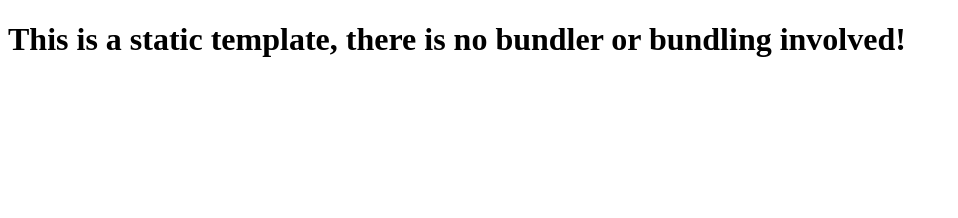
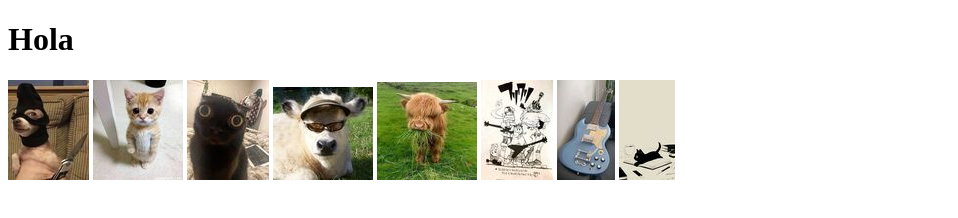
Before and after one commit to JordanDiazMaria/html-camila-jordan, a website: page index.html in a window 1280 px wide. Shown: the whole page, without its empty margins (0-958 px from the left). Drawn offline with Linux system fonts and the light colour scheme.

Commit message:
subir imágenes

```diff
--- a/index.html
+++ b/index.html
@@ -1,12 +1,22 @@
 <!DOCTYPE html>
 <html lang="en">
   <head>
-    <meta charset="UTF-8">
-    <meta name="viewport" content="width=device-width, initial-scale=1.0">
-    <meta http-equiv="X-UA-Compatible" content="ie=edge">
-    <title>Static Template</title>
+    <meta charset="UTF-8" />
+    <meta name="viewport" content="width=device-width, initial-scale=1.0" />
+    <meta http-equiv="X-UA-Compatible" content="ie=edge" />
+    <title>Tecnología</title>
   </head>
   <body>
-    <h1>This is a static template, there is no bundler or bundling involved!</h1>
+    <h1>
+      Hola
+    </h1>
+    <img src="imagenes/img1.jpg" />
+    <img src="imagenes/img2.jpg" />
+    <img src="imagenes/img3.jpg" />
+    <img src="imagenes/img4.jpg" />
+    <img src="imagenes/img5.jpg" />
+    <img src="imagenes/img6.jpg" />
+    <img src="imagenes/img7.jpg" />
+    <img src="imagenes/img8.jpg" />
   </body>
 </html>
```
Also changed, not shown: imagenes/img1.jpg (added), imagenes/img2.jpg (added), imagenes/img3.jpg (added), imagenes/img4.jpg (added), imagenes/img5.jpg (added), imagenes/img6.jpg (added), imagenes/img7.jpg (added), imagenes/img8.jpg (added).
